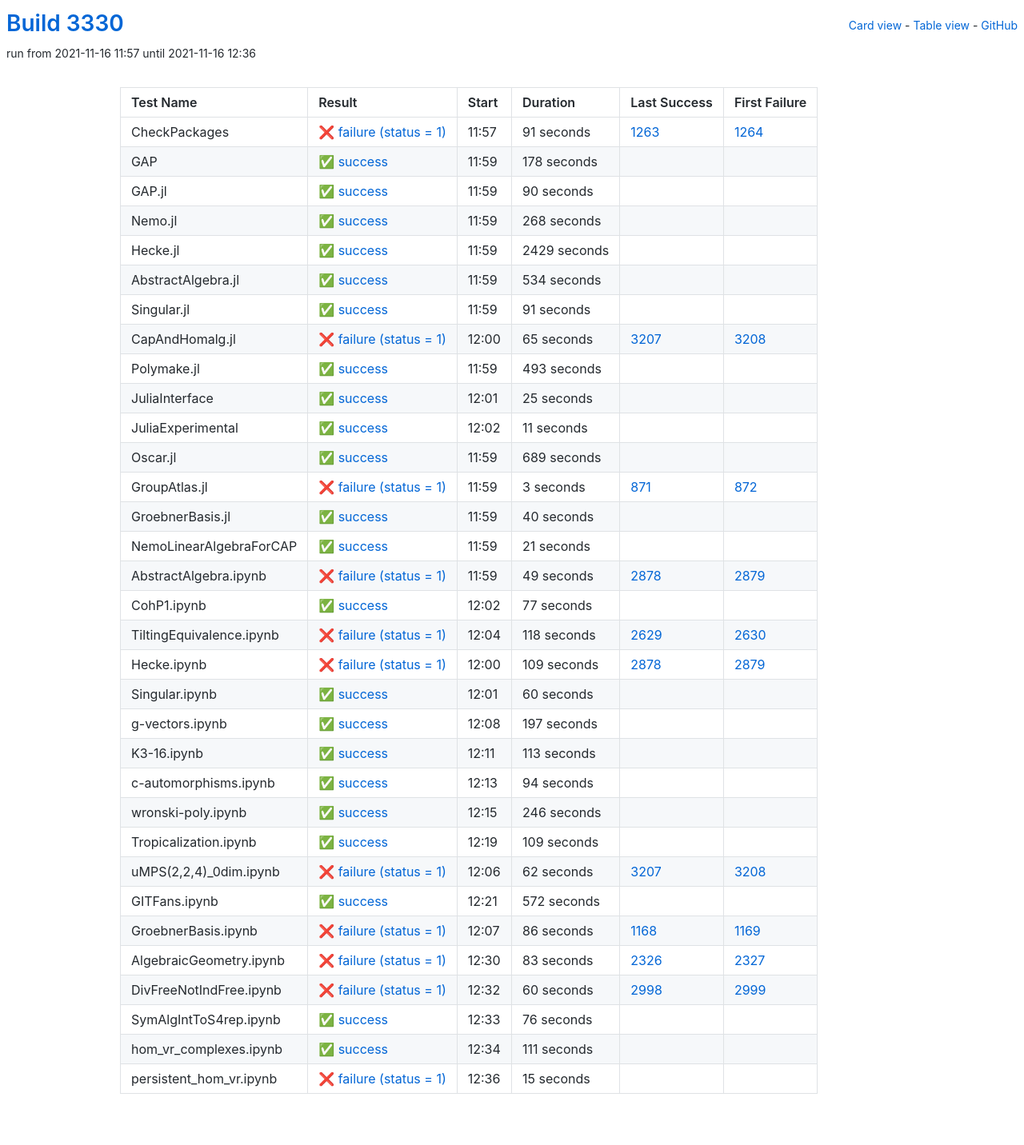
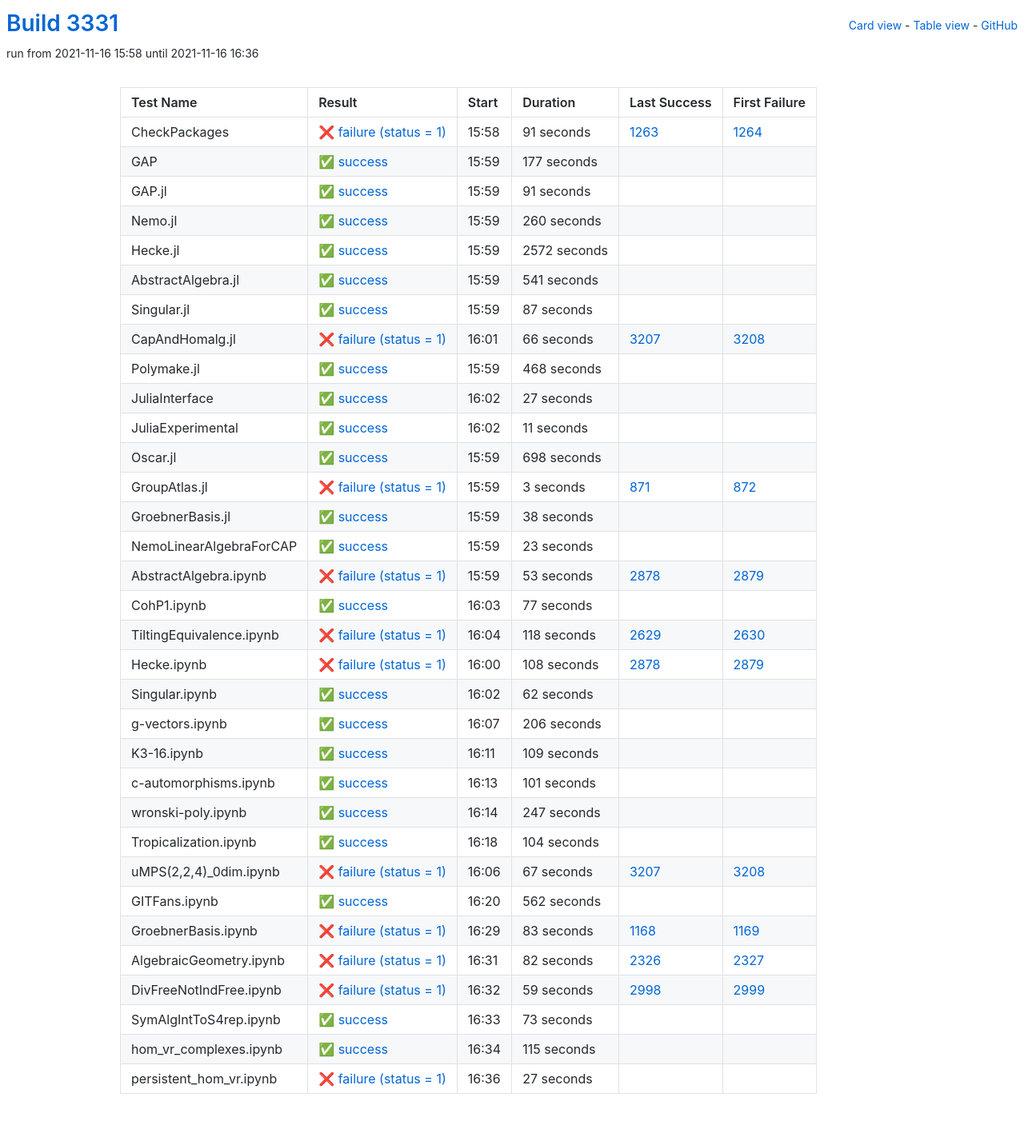
Before and after one commit to oscar-system/oscar-ci-status-stable, a Jekyll site: the page built from table.html, in a window 1280 px wide. Shown: the whole page at 80% size. Built offline with Jekyll 4.4.1, drawn with Linux system fonts in a browser that asks for light colours.

Commit message:
Build #3331

```diff
--- a/_data/ci.yml
+++ b/_data/ci.yml
@@ -1,6 +1,6 @@
 ---
-build: 3330
-build_url: https://oscarci.mathematik.uni-kl.de/job/oscar-stable/3330/
+build: 3331
+build_url: https://oscarci.mathematik.uni-kl.de/job/oscar-stable/3331/
 job: oscar-stable
 organization: oscar-system
 repo: oscar-ci-status-stable
@@ -8,8 +8,8 @@ repourl: https://github.com/oscar-system/oscar-ci-status-stable
 tests:
 - name: CheckPackages
   id: checkpackages
-  log: https://oscarci.mathematik.uni-kl.de/job/oscar-stable/3330/artifact/logs/build-3330/CheckPackages.log
-  start: 2021-11-16 11:57
+  log: https://oscarci.mathematik.uni-kl.de/job/oscar-stable/3331/artifact/logs/build-3331/CheckPackages.log
+  start: 2021-11-16 15:58
   success: false
   exitcode: 1
   status: failure
@@ -20,68 +20,20 @@ tests:
   first_failure_url: https://oscarci.mathematik.uni-kl.de/job/oscar-stable/1264/
 - name: GAP
   id: gap
-  log: https://oscarci.mathematik.uni-kl.de/job/oscar-stable/3330/artifact/logs/build-3330/GAP.log
-  start: 2021-11-16 11:59
+  log: https://oscarci.mathematik.uni-kl.de/job/oscar-stable/3331/artifact/logs/build-3331/GAP.log
+  start: 2021-11-16 15:59
   success: true
   exitcode: 0
   status: success
-  duration: 178
+  duration: 177
   last_success: false
   last_success_url:
   first_failure: false
   first_failure_url:
 - name: GAP.jl
   id: gap-jl
-  log: https://oscarci.mathematik.uni-kl.de/job/oscar-stable/3330/artifact/logs/build-3330/GAP.jl.log
-  start: 2021-11-16 11:59
-  success: true
-  exitcode: 0
-  status: success
-  duration: 90
-  last_success: false
-  last_success_url:
-  first_failure: false
-  first_failure_url:
-- name: Nemo.jl
-  id: nemo-jl
-  log: https://oscarci.mathematik.uni-kl.de/job/oscar-stable/3330/artifact/logs/build-3330/Nemo.jl.log
-  start: 2021-11-16 11:59
-  success: true
-  exitcode: 0
-  status: success
-  duration: 268
-  last_success: false
-  last_success_url:
-  first_failure: false
-  first_failure_url:
-- name: Hecke.jl
-  id: hecke-jl
-  log: https://oscarci.mathematik.uni-kl.de/job/oscar-stable/3330/artifact/logs/build-3330/Hecke.jl.log
-  start: 2021-11-16 11:59
-  success: true
-  exitcode: 0
-  status: success
-  duration: 2429
-  last_success: false
-  last_success_url:
-  first_failure: false
-  first_failure_url:
-- name: AbstractAlgebra.jl
-  id: abstractalgebra-jl
-  log: https://oscarci.mathematik.uni-kl.de/job/oscar-stable/3330/artifact/logs/build-3330/AbstractAlgebra.jl.log
-  start: 2021-11-16 11:59
-  success: true
-  exitcode: 0
-  status: success
-  duration: 534
-  last_success: false
-  last_success_url:
-  first_failure: false
-  first_failure_url:
-- name: Singular.jl
-  id: singular-jl
-  log: https://oscarci.mathematik.uni-kl.de/job/oscar-stable/3330/artifact/logs/build-3330/Singular.jl.log
-  start: 2021-11-16 11:59
+  log: https://oscarci.mathematik.uni-kl.de/job/oscar-stable/3331/artifact/logs/build-3331/GAP.jl.log
+  start: 2021-11-16 15:59
   success: true
   exitcode: 0
   status: success
@@ -90,46 +42,94 @@ tests:
   last_success_url:
   first_failure: false
   first_failure_url:
+- name: Nemo.jl
+  id: nemo-jl
+  log: https://oscarci.mathematik.uni-kl.de/job/oscar-stable/3331/artifact/logs/build-3331/Nemo.jl.log
+  start: 2021-11-16 15:59
+  success: true
+  exitcode: 0
+  status: success
+  duration: 260
+  last_success: false
+  last_success_url:
+  first_failure: false
+  first_failure_url:
+- name: Hecke.jl
+  id: hecke-jl
+  log: https://oscarci.mathematik.uni-kl.de/job/oscar-stable/3331/artifact/logs/build-3331/Hecke.jl.log
+  start: 2021-11-16 15:59
+  success: true
+  exitcode: 0
+  status: success
+  duration: 2572
+  last_success: false
+  last_success_url:
+  first_failure: false
+  first_failure_url:
+- name: AbstractAlgebra.jl
+  id: abstractalgebra-jl
+  log: https://oscarci.mathematik.uni-kl.de/job/oscar-stable/3331/artifact/logs/build-3331/AbstractAlgebra.jl.log
+  start: 2021-11-16 15:59
+  success: true
+  exitcode: 0
+  status: success
+  duration: 541
+  last_success: false
+  last_success_url:
+  first_failure: false
+  first_failure_url:
+- name: Singular.jl
+  id: singular-jl
+  log: https://oscarci.mathematik.uni-kl.de/job/oscar-stable/3331/artifact/logs/build-3331/Singular.jl.log
+  start: 2021-11-16 15:59
+  success: true
+  exitcode: 0
+  status: success
+  duration: 87
+  last_success: false
+  last_success_url:
+  first_failure: false
+  first_failure_url:
 - name: CapAndHomalg.jl
   id: capandhomalg-jl
-  log: https://oscarci.mathematik.uni-kl.de/job/oscar-stable/3330/artifact/logs/build-3330/CapAndHomalg.jl.log
-  start: 2021-11-16 12:00
+  log: https://oscarci.mathematik.uni-kl.de/job/oscar-stable/3331/artifact/logs/build-3331/CapAndHomalg.jl.log
+  start: 2021-11-16 16:01
   success: false
   exitcode: 1
   status: failure
-  duration: 65
+  duration: 66
   last_success: 3207
   last_success_url: https://oscarci.mathematik.uni-kl.de/job/oscar-stable/3207/
   first_failure: 3208
   first_failure_url: https://oscarci.mathematik.uni-kl.de/job/oscar-stable/3208/
 - name: Polymake.jl
   id: polymake-jl
-  log: https://oscarci.mathematik.uni-kl.de/job/oscar-stable/3330/artifact/logs/build-3330/Polymake.jl.log
-  start: 2021-11-16 11:59
+  log: https://oscarci.mathematik.uni-kl.de/job/oscar-stable/3331/artifact/logs/build-3331/Polymake.jl.log
+  start: 2021-11-16 15:59
   success: true
   exitcode: 0
   status: success
-  duration: 493
+  duration: 468
   last_success: false
   last_success_url:
   first_failure: false
   first_failure_url:
 - name: JuliaInterface
   id: juliainterface
-  log: https://oscarci.mathematik.uni-kl.de/job/oscar-stable/3330/artifact/logs/build-3330/JuliaInterface.log
-  start: 2021-11-16 12:01
+  log: https://oscarci.mathematik.uni-kl.de/job/oscar-stable/3331/artifact/logs/build-3331/JuliaInterface.log
+  start: 2021-11-16 16:02
   success: true
   exitcode: 0
   status: success
-  duration: 25
+  duration: 27
   last_success: false
   last_success_url:
   first_failure: false
   first_failure_url:
 - name: JuliaExperimental
   id: juliaexperimental
-  log: https://oscarci.mathematik.uni-kl.de/job/oscar-stable/3330/artifact/logs/build-3330/JuliaExperimental.log
-  start: 2021-11-16 12:02
+  log: https://oscarci.mathematik.uni-kl.de/job/oscar-stable/3331/artifact/logs/build-3331/JuliaExperimental.log
+  start: 2021-11-16 16:02
   success: true
   exitcode: 0
   status: success
@@ -140,20 +140,20 @@ tests:
   first_failure_url:
 - name: Oscar.jl
   id: oscar-jl
-  log: https://oscarci.mathematik.uni-kl.de/job/oscar-stable/3330/artifact/logs/build-3330/Oscar.jl.log
-  start: 2021-11-16 11:59
+  log: https://oscarci.mathematik.uni-kl.de/job/oscar-stable/3331/artifact/logs/build-3331/Oscar.jl.log
+  start: 2021-11-16 15:59
   success: true
   exitcode: 0
   status: success
-  duration: 689
+  duration: 698
   last_success: false
   last_success_url:
   first_failure: false
   first_failure_url:
 - name: GroupAtlas.jl
   id: groupatlas-jl
-  log: https://oscarci.mathematik.uni-kl.de/job/oscar-stable/3330/artifact/logs/build-3330/GroupAtlas.jl.log
-  start: 2021-11-16 11:59
+  log: https://oscarci.mathematik.uni-kl.de/job/oscar-stable/3331/artifact/logs/build-3331/GroupAtlas.jl.log
+  start: 2021-11-16 15:59
   success: false
   exitcode: 1
   status: failure
@@ -164,44 +164,44 @@ tests:
   first_failure_url: https://oscarci.mathematik.uni-kl.de/job/oscar-stable/872/
 - name: GroebnerBasis.jl
   id: groebnerbasis-jl
-  log: https://oscarci.mathematik.uni-kl.de/job/oscar-stable/3330/artifact/logs/build-3330/GroebnerBasis.jl.log
-  start: 2021-11-16 11:59
+  log: https://oscarci.mathematik.uni-kl.de/job/oscar-stable/3331/artifact/logs/build-3331/GroebnerBasis.jl.log
+  start: 2021-11-16 15:59
   success: true
   exitcode: 0
   status: success
-  duration: 40
+  duration: 38
   last_success: false
   last_success_url:
   first_failure: false
   first_failure_url:
 - name: NemoLinearAlgebraForCAP
   id: nemolinearalgebraforcap
-  log: https://oscarci.mathematik.uni-kl.de/job/oscar-stable/3330/artifact/logs/build-3330/NemoLinearAlgebraForCAP.log
-  start: 2021-11-16 11:59
+  log: https://oscarci.mathematik.uni-kl.de/job/oscar-stable/3331/artifact/logs/build-3331/NemoLinearAlgebraForCAP.log
+  start: 2021-11-16 15:59
   success: true
   exitcode: 0
   status: success
-  duration: 21
+  duration: 23
   last_success: false
   last_success_url:
   first_failure: false
   first_failure_url:
 - name: AbstractAlgebra.ipynb
   id: abstractalgebra-ipynb
-  log: https://oscarci.mathematik.uni-kl.de/job/oscar-stable/3330/artifact/logs/build-3330/AbstractAlgebra.ipynb.log
-  start: 2021-11-16 11:59
+  log: https://oscarci.mathematik.uni-kl.de/job/oscar-stable/3331/artifact/logs/build-3331/AbstractAlgebra.ipynb.log
+  start: 2021-11-16 15:59
   success: false
   exitcode: 1
   status: failure
-  duration: 49
+  duration: 53
   last_success: 2878
   last_success_url: https://oscarci.mathematik.uni-kl.de/job/oscar-stable/2878/
   first_failure: 2879
   first_failure_url: https://oscarci.mathematik.uni-kl.de/job/oscar-stable/2879/
 - name: CohP1.ipynb
   id: cohp1-ipynb
-  log: https://oscarci.mathematik.uni-kl.de/job/oscar-stable/3330/artifact/logs/build-3330/CohP1.ipynb.log
-  start: 2021-11-16 12:02
+  log: https://oscarci.mathematik.uni-kl.de/job/oscar-stable/3331/artifact/logs/build-3331/CohP1.ipynb.log
+  start: 2021-11-16 16:03
   success: true
   exitcode: 0
   status: success
@@ -212,8 +212,8 @@ tests:
   first_failure_url:
 - name: TiltingEquivalence.ipynb
   id: tiltingequivalence-ipynb
-  log: https://oscarci.mathematik.uni-kl.de/job/oscar-stable/3330/artifact/logs/build-3330/TiltingEquivalence.ipynb.log
-  start: 2021-11-16 12:04
+  log: https://oscarci.mathematik.uni-kl.de/job/oscar-stable/3331/artifact/logs/build-3331/TiltingEquivalence.ipynb.log
+  start: 2021-11-16 16:04
   success: false
   exitcode: 1
   status: failure
@@ -224,80 +224,44 @@ tests:
   first_failure_url: https://oscarci.mathematik.uni-kl.de/job/oscar-stable/2630/
 - name: Hecke.ipynb
   id: hecke-ipynb
-  log: https://oscarci.mathematik.uni-kl.de/job/oscar-stable/3330/artifact/logs/build-3330/Hecke.ipynb.log
-  start: 2021-11-16 12:00
+  log: https://oscarci.mathematik.uni-kl.de/job/oscar-stable/3331/artifact/logs/build-3331/Hecke.ipynb.log
+  start: 2021-11-16 16:00
   success: false
   exitcode: 1
   status: failure
-  duration: 109
+  duration: 108
   last_success: 2878
   last_success_url: https://oscarci.mathematik.uni-kl.de/job/oscar-stable/2878/
   first_failure: 2879
   first_failure_url: https://oscarci.mathematik.uni-kl.de/job/oscar-stable/2879/
 - name: Singular.ipynb
   id: singular-ipynb
-  log: https://oscarci.mathematik.uni-kl.de/job/oscar-stable/3330/artifact/logs/build-3330/Singular.ipynb.log
-  start: 2021-11-16 12:01
+  log: https://oscarci.mathematik.uni-kl.de/job/oscar-stable/3331/artifact/logs/build-3331/Singular.ipynb.log
+  start: 2021-11-16 16:02
   success: true
   exitcode: 0
   status: success
-  duration: 60
+  duration: 62
   last_success: false
   last_success_url:
   first_failure: false
   first_failure_url:
 - name: g-vectors.ipynb
   id: g-vectors-ipynb
-  log: https://oscarci.mathematik.uni-kl.de/job/oscar-stable/3330/artifact/logs/build-3330/g-vectors.ipynb.log
-  start: 2021-11-16 12:08
+  log: https://oscarci.mathematik.uni-kl.de/job/oscar-stable/3331/artifact/logs/build-3331/g-vectors.ipynb.log
+  start: 2021-11-16 16:07
   success: true
   exitcode: 0
   status: success
-  duration: 197
+  duration: 206
   last_success: false
   last_success_url:
   first_failure: false
   first_failure_url:
 - name: K3-16.ipynb
   id: k3-16-ipynb
-  log: https://oscarci.mathematik.uni-kl.de/job/oscar-stable/3330/artifact/logs/build-3330/K3-16.ipynb.log
-  start: 2021-11-16 12:11
-  success: true
-  exitcode: 0
-  status: success
-  duration: 113
-  last_success: false
-  last_success_url:
-  first_failure: false
-  first_failure_url:
-- name: c-automorphisms.ipynb
-  id: c-automorphisms-ipynb
-  log: https://oscarci.mathematik.uni-kl.de/job/oscar-stable/3330/artifact/logs/build-3330/c-automorphisms.ipynb.log
-  start: 2021-11-16 12:13
-  success: true
-  exitcode: 0
-  status: success
-  duration: 94
-  last_success: false
-  last_success_url:
-  first_failure: false
-  first_failure_url:
-- name: wronski-poly.ipynb
-  id: wronski-poly-ipynb
-  log: https://oscarci.mathematik.uni-kl.de/job/oscar-stable/3330/artifact/logs/build-3330/wronski-poly.ipynb.log
-  start: 2021-11-16 12:15
-  success: true
-  exitcode: 0
-  status: success
-  duration: 246
-  last_success: false
-  last_success_url:
-  first_failure: false
-  first_failure_url:
-- name: Tropicalization.ipynb
-  id: tropicalization-ipynb
-  log: https://oscarci.mathematik.uni-kl.de/job/oscar-stable/3330/artifact/logs/build-3330/Tropicalization.ipynb.log
-  start: 2021-11-16 12:19
+  log: https://oscarci.mathematik.uni-kl.de/job/oscar-stable/3331/artifact/logs/build-3331/K3-16.ipynb.log
+  start: 2021-11-16 16:11
   success: true
   exitcode: 0
   status: success
@@ -306,98 +270,134 @@ tests:
   last_success_url:
   first_failure: false
   first_failure_url:
+- name: c-automorphisms.ipynb
+  id: c-automorphisms-ipynb
+  log: https://oscarci.mathematik.uni-kl.de/job/oscar-stable/3331/artifact/logs/build-3331/c-automorphisms.ipynb.log
+  start: 2021-11-16 16:13
+  success: true
+  exitcode: 0
+  status: success
+  duration: 101
+  last_success: false
+  last_success_url:
+  first_failure: false
+  first_failure_url:
+- name: wronski-poly.ipynb
+  id: wronski-poly-ipynb
+  log: https://oscarci.mathematik.uni-kl.de/job/oscar-stable/3331/artifact/logs/build-3331/wronski-poly.ipynb.log
+  start: 2021-11-16 16:14
+  success: true
+  exitcode: 0
+  status: success
+  duration: 247
+  last_success: false
+  last_success_url:
+  first_failure: false
+  first_failure_url:
+- name: Tropicalization.ipynb
+  id: tropicalization-ipynb
+  log: https://oscarci.mathematik.uni-kl.de/job/oscar-stable/3331/artifact/logs/build-3331/Tropicalization.ipynb.log
+  start: 2021-11-16 16:18
+  success: true
+  exitcode: 0
+  status: success
+  duration: 104
+  last_success: false
+  last_success_url:
+  first_failure: false
+  first_failure_url:
 - name: uMPS(2,2,4)_0dim.ipynb
   id: umps-2-2-4-0dim-ipynb
-  log: https://oscarci.mathematik.uni-kl.de/job/oscar-stable/3330/artifact/logs/build-3330/uMPS-2-2-4-_0dim.ipynb.log
-  start: 2021-11-16 12:06
+  log: https://oscarci.mathematik.uni-kl.de/job/oscar-stable/3331/artifact/logs/build-3331/uMPS-2-2-4-_0dim.ipynb.log
+  start: 2021-11-16 16:06
   success: false
   exitcode: 1
   status: failure
-  duration: 62
+  duration: 67
   last_success: 3207
   last_success_url: https://oscarci.mathematik.uni-kl.de/job/oscar-stable/3207/
   first_failure: 3208
   first_failure_url: https://oscarci.mathematik.uni-kl.de/job/oscar-stable/3208/
 - name: GITFans.ipynb
   id: gitfans-ipynb
-  log: https://oscarci.mathematik.uni-kl.de/job/oscar-stable/3330/artifact/logs/build-3330/GITFans.ipynb.log
-  start: 2021-11-16 12:21
+  log: https://oscarci.mathematik.uni-kl.de/job/oscar-stable/3331/artifact/logs/build-3331/GITFans.ipynb.log
+  start: 2021-11-16 16:20
   success: true
   exitcode: 0
   status: success
-  duration: 572
+  duration: 562
   last_success: false
   last_success_url:
   first_failure: false
   first_failure_url:
 - name: GroebnerBasis.ipynb
   id: groebnerbasis-ipynb
-  log: https://oscarci.mathematik.uni-kl.de/job/oscar-stable/3330/artifact/logs/build-3330/GroebnerBasis.ipynb.log
-  start: 2021-11-16 12:07
+  log: https://oscarci.mathematik.uni-kl.de/job/oscar-stable/3331/artifact/logs/build-3331/GroebnerBasis.ipynb.log
+  start: 2021-11-16 16:29
   success: false
   exitcode: 1
   status: failure
-  duration: 86
+  duration: 83
   last_success: 1168
   last_success_url: https://oscarci.mathematik.uni-kl.de/job/oscar-stable/1168/
   first_failure: 1169
   first_failure_url: https://oscarci.mathematik.uni-kl.de/job/oscar-stable/1169/
 - name: AlgebraicGeometry.ipynb
   id: algebraicgeometry-ipynb
-  log: https://oscarci.mathematik.uni-kl.de/job/oscar-stable/3330/artifact/logs/build-3330/AlgebraicGeometry.ipynb.log
-  start: 2021-11-16 12:30
+  log: https://oscarci.mathematik.uni-kl.de/job/oscar-stable/3331/artifact/logs/build-3331/AlgebraicGeometry.ipynb.log
+  start: 2021-11-16 16:31
   success: false
   exitcode: 1
   status: failure
-  duration: 83
+  duration: 82
   last_success: 2326
   last_success_url: https://oscarci.mathematik.uni-kl.de/job/oscar-stable/2326/
   first_failure: 2327
   first_failure_url: https://oscarci.mathematik.uni-kl.de/job/oscar-stable/2327/
 - name: DivFreeNotIndFree.ipynb
   id: divfreenotindfree-ipynb
-  log: https://oscarci.mathematik.uni-kl.de/job/oscar-stable/3330/artifact/logs/build-3330/DivFreeNotIndFree.ipynb.log
-  start: 2021-11-16 12:32
+  log: https://oscarci.mathematik.uni-kl.de/job/oscar-stable/3331/artifact/logs/build-3331/DivFreeNotIndFree.ipynb.log
+  start: 2021-11-16 16:32
   success: false
   exitcode: 1
   status: failure
-  duration: 60
+  duration: 59
   last_success: 2998
   last_success_url: https://oscarci.mathematik.uni-kl.de/job/oscar-stable/2998/
   first_failure: 2999
   first_failure_url: https://oscarci.mathematik.uni-kl.de/job/oscar-stable/2999/
 - name: SymAlgIntToS4rep.ipynb
   id: symalginttos4rep-ipynb
-  log: https://oscarci.mathematik.uni-kl.de/job/oscar-stable/3330/artifact/logs/build-3330/SymAlgIntToS4rep.ipynb.log
-  start: 2021-11-16 12:33
+  log: https://oscarci.mathematik.uni-kl.de/job/oscar-stable/3331/artifact/logs/build-3331/SymAlgIntToS4rep.ipynb.log
+  start: 2021-11-16 16:33
   success: true
   exitcode: 0
   status: success
-  duration: 76
+  duration: 73
   last_success: false
   last_success_url:
   first_failure: false
   first_failure_url:
 - name: hom_vr_complexes.ipynb
   id: hom-vr-complexes-ipynb
-  log: https://oscarci.mathematik.uni-kl.de/job/oscar-stable/3330/artifact/logs/build-3330/hom_vr_complexes.ipynb.log
-  start: 2021-11-16 12:34
+  log: https://oscarci.mathematik.uni-kl.de/job/oscar-stable/3331/artifact/logs/build-3331/hom_vr_complexes.ipynb.log
+  start: 2021-11-16 16:34
   success: true
   exitcode: 0
   status: success
-  duration: 111
+  duration: 115
   last_success: false
   last_success_url:
   first_failure: false
   first_failure_url:
 - name: persistent_hom_vr.ipynb
   id: persistent-hom-vr-ipynb
-  log: https://oscarci.mathematik.uni-kl.de/job/oscar-stable/3330/artifact/logs/build-3330/persistent_hom_vr.ipynb.log
-  start: 2021-11-16 12:36
+  log: https://oscarci.mathematik.uni-kl.de/job/oscar-stable/3331/artifact/logs/build-3331/persistent_hom_vr.ipynb.log
+  start: 2021-11-16 16:36
   success: false
   exitcode: 1
   status: failure
-  duration: 15
+  duration: 27
   last_success: false
   last_success_url:
   first_failure: false
```
Also changed, not shown: README.md.
